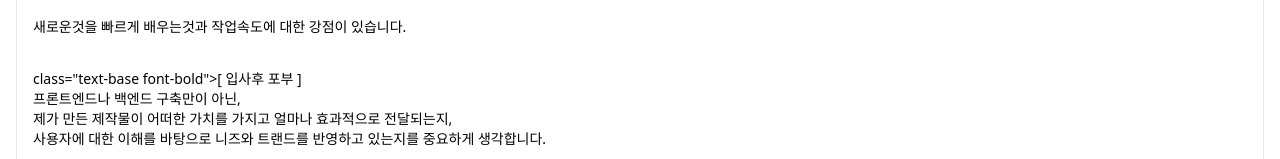
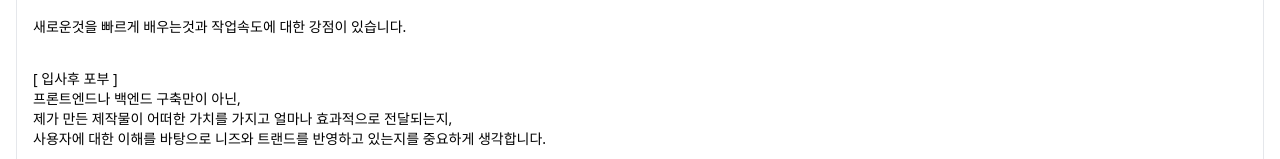
Before and after one commit to CHOSUA6767/CHOSUA6767_portfolio, a website: page pages/cv.html in a window 1280 px wide. Shown: the part 2168-2327 px from the top of the page. Drawn offline with nearby package versions, Linux system fonts and the light colour scheme.

Commit message:
오타 수정1

```diff
--- a/pages/cv.html
+++ b/pages/cv.html
@@ -271,7 +271,7 @@
     </div>
     <!-- 입사후 포부 -->
     <div>
-      <h4> class="text-base font-bold">[ 입사후 포부 ]</h4>
+      <h4>[ 입사후 포부 ]</h4>
       <p>프론트엔드나 백엔드 구축만이 아닌,</p>
       <p>제가 만든 제작물이 어떠한 가치를 가지고 얼마나 효과적으로 전달되는지,</p>
       <p>사용자에 대한 이해를 바탕으로 니즈와 트랜드를 반영하고 있는지를 중요하게 생각합니다.</p>
```
